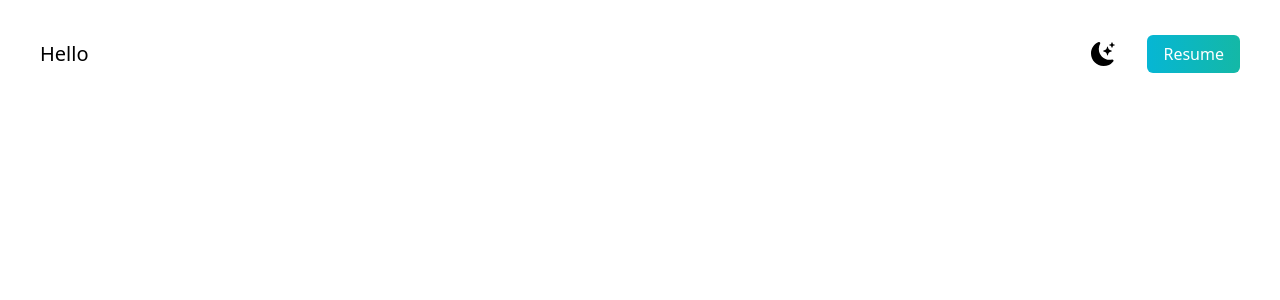
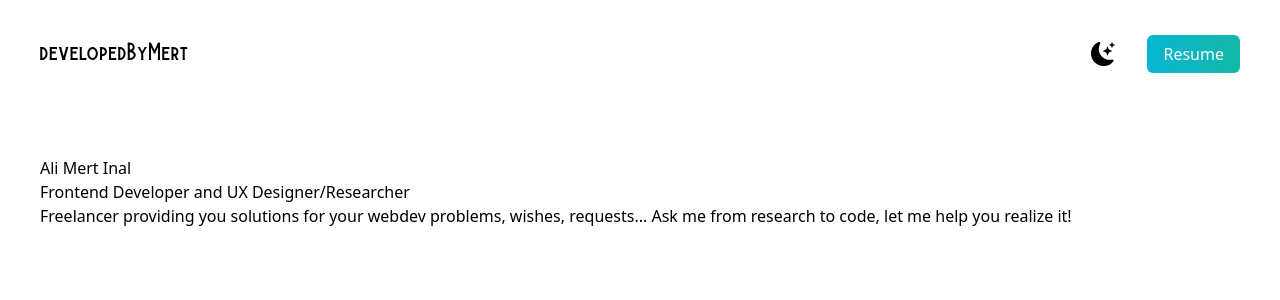
Before and after one commit to obifemi/portfolio-next, a Next.js app: page / in a window 1280 px wide. Shown: the top 300 px of the page. Built offline with nearby package versions, Linux system fonts and the light colour scheme.

Commit message:
add second part

```diff
--- a/pages/index.js
+++ b/pages/index.js
@@ -16,13 +16,21 @@ export default function Home() {
     <main className='bg-white px-10'>
       <section className='min-h-screen'>
         <nav className='py-10 mb-12 flex justify-between'>
-        <h1 className='text-xl'>Hello</h1>
+        <h1 className='text-xl font-burtons'>developedByMert</h1>
         <ul className='flex items-center'>
           <BsFillMoonStarsFill className='cursor-pointer text-2xl'/>
           <li> <a href="#" className='bg-gradient-to-r from-cyan-500 to-teal-500 text-white px-4 py-2 rounded-md ml-8'>Resume</a> </li>
 
         </ul>
         </nav>
+        <div>
+          <h2>Ali Mert Inal</h2>
+          <h3>Frontend Developer and UX Designer/Researcher</h3>
+          <p>Freelancer providing you solutions for your webdev problems, wishes, requests... Ask me from research to code, let me help you realize it!</p>
+        </div>
+        <div>
+
+        </div>
       </section>
     </main>
     </>
--- a/tailwind.config.js
+++ b/tailwind.config.js
@@ -9,7 +9,11 @@ module.exports = {
     "./src/**/*.{js,ts,jsx,tsx,mdx}",
   ],
   theme: {
-    extend: {},
+    extend: {
+      fontFamily: {
+        burtons:  "burtons",
+
+    },
   },
   plugins: [],
-}
+}}
```
